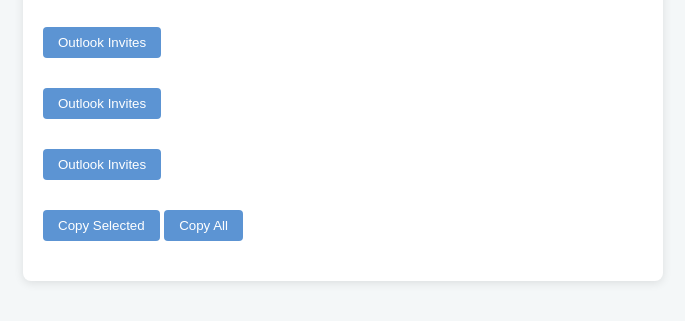
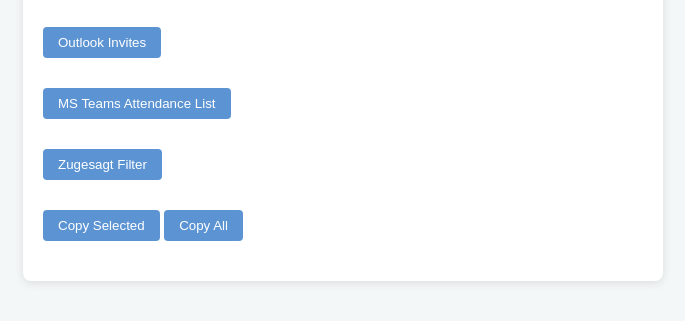
Before and after one commit to pythongod/InterviewListConverter, a plain HTML site: page index.html in a window 1280 px wide. Shown: the part 183-504 px from the top of the page, without its empty margins (297-982 px from the left). Drawn offline with Linux system fonts and the light colour scheme.

Commit message:
Update index.html

```diff
--- a/index.html
+++ b/index.html
@@ -28,7 +28,7 @@
         </div>
 
         <div class="section">
-            <button class="toggle-button" onclick="toggleSection('MS Teams Attendance List')">Outlook Invites</button>
+            <button class="toggle-button" onclick="toggleSection('MS Teams Attendance List')">MS Teams Attendance List</button>
             <div id="MS Teams Attendance List" class="content">
                 <h3>MS Teams Attendance List</h3>
                 <p>People -> Participants -> Three Dots "..."" -> Download Attendance List -> first row in csv after opening in Excel</p>
@@ -42,7 +42,7 @@
         </div>
 
         <div class="section">
-            <button class="toggle-button" onclick="toggleSection('Zugesagt Filter')">Outlook Invites</button>
+            <button class="toggle-button" onclick="toggleSection('Zugesagt Filter')">Zugesagt Filter</button>
             <div id="Zugesagt Filter" class="content">
                 <h3>Zugesagt Filter</h3>
                 <p>Paste your TSV data here to filter names with the response 'Zugesagt'</p>
```
